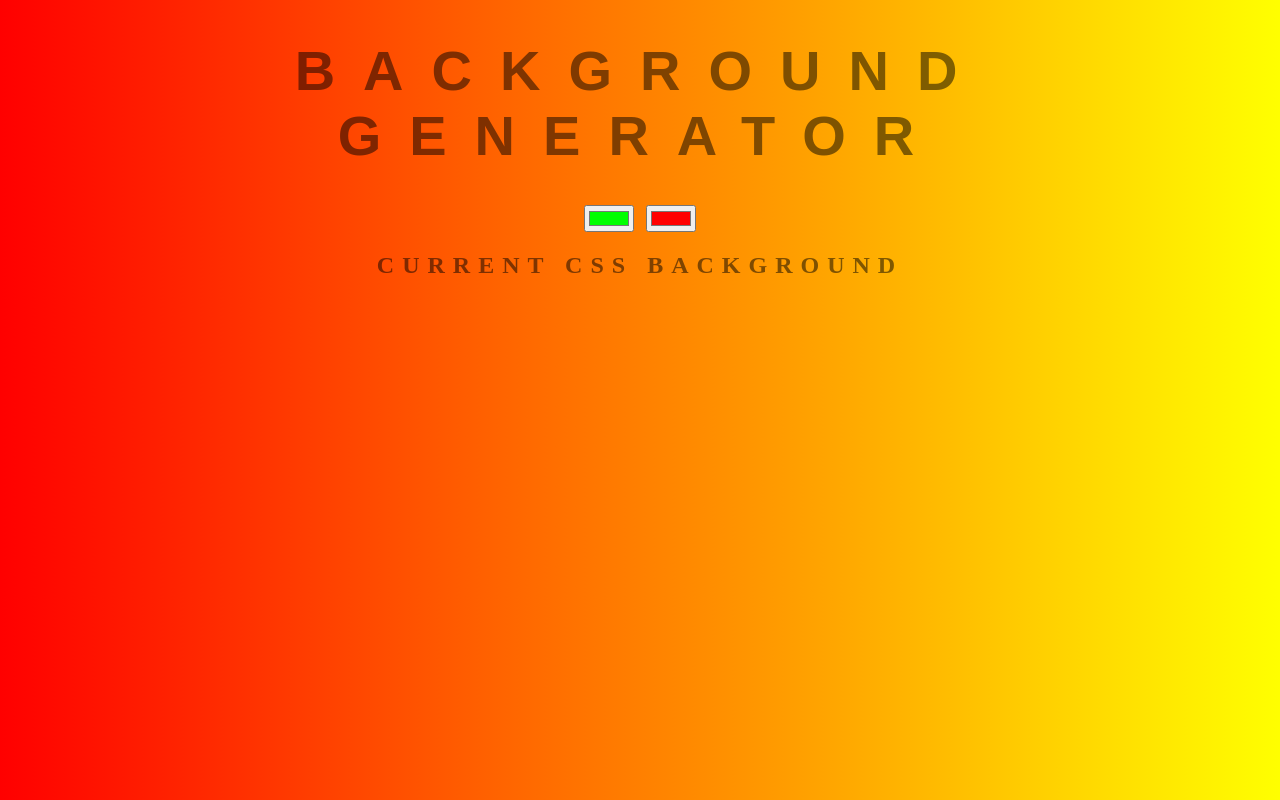
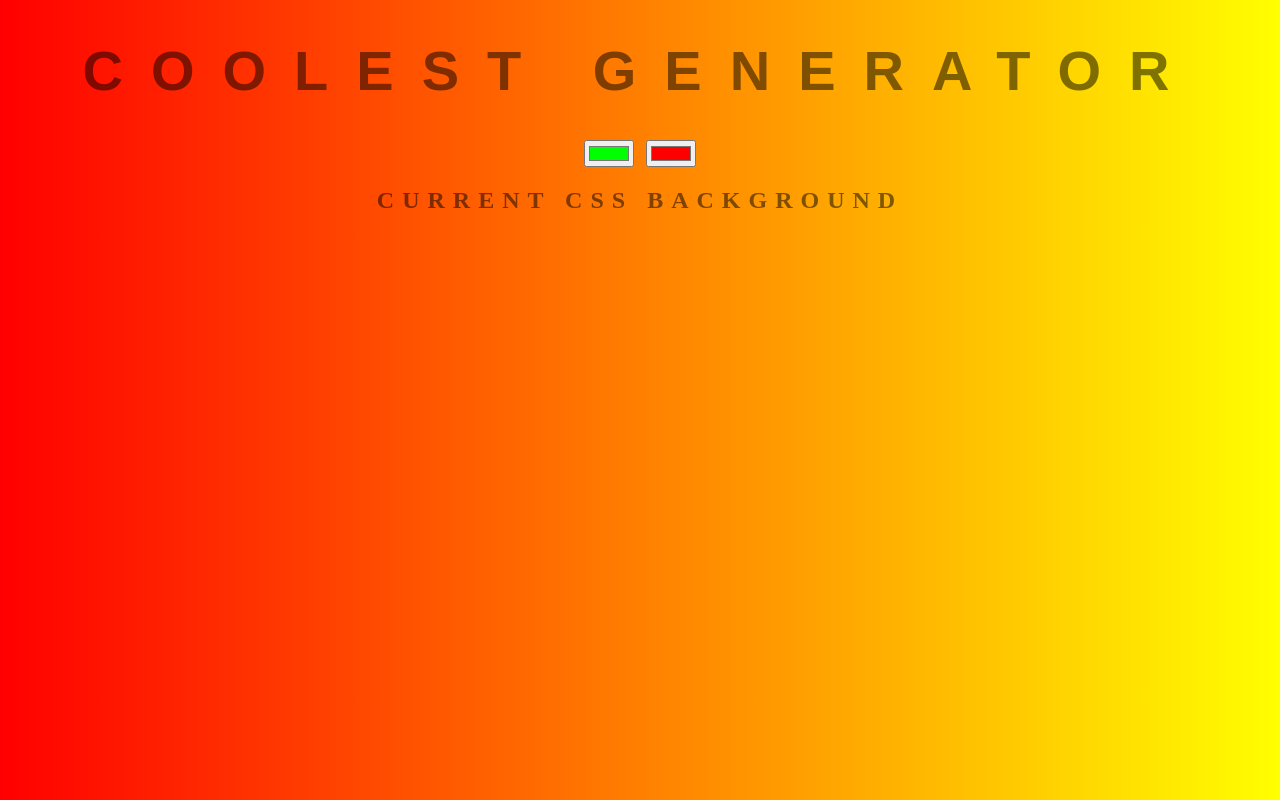
Before and after one commit to singlas106/try-generator, a plain HTML site: page index.html in a window 1280 px wide. Drawn offline with Linux system fonts and the light colour scheme.

Commit message:
changed h1

```diff
--- a/index.html
+++ b/index.html
@@ -7,7 +7,7 @@
 	<link rel="stylesheet" type="text/css" href="style.css">
 </head>
 <body id="gradient">
-	<h1>background generator</h1>
+	<h1>coolest generator</h1>
 	<input class="color1" type="color" name="color1" value="#00ff00">
 	<input class="color2" type="color" name="color2" value="#ff0000">
 	<h2>current css background</h2>
```
